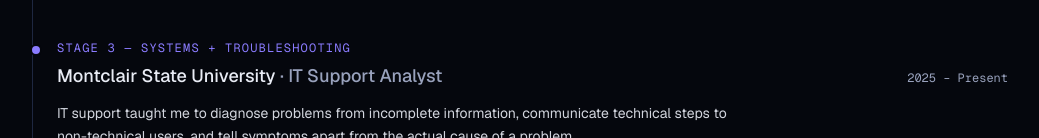
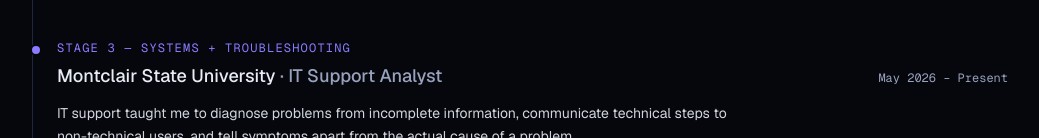
Before and after one commit to harshvk8/harshvardhan-portfolio, a Next.js app: page /experience in a window 1280 px wide. Shown: the part 662-800 px from the top of the page, without its empty margins (120-1159 px from the left). Built offline with nearby package versions, Linux system fonts and the light colour scheme; no server answers.

Commit message:
content: fix MSU IT Support Analyst start date (May 2026, matches resume)

```diff
--- a/src/content/experience.ts
+++ b/src/content/experience.ts
@@ -40,7 +40,7 @@
   {
     org: "Montclair State University",
     role: "IT Support Analyst",
-    period: "2025 – Present",
+    period: "May 2026 – Present",
     kind: "work",
     theme: "Systems + troubleshooting",
     developed: [
```
